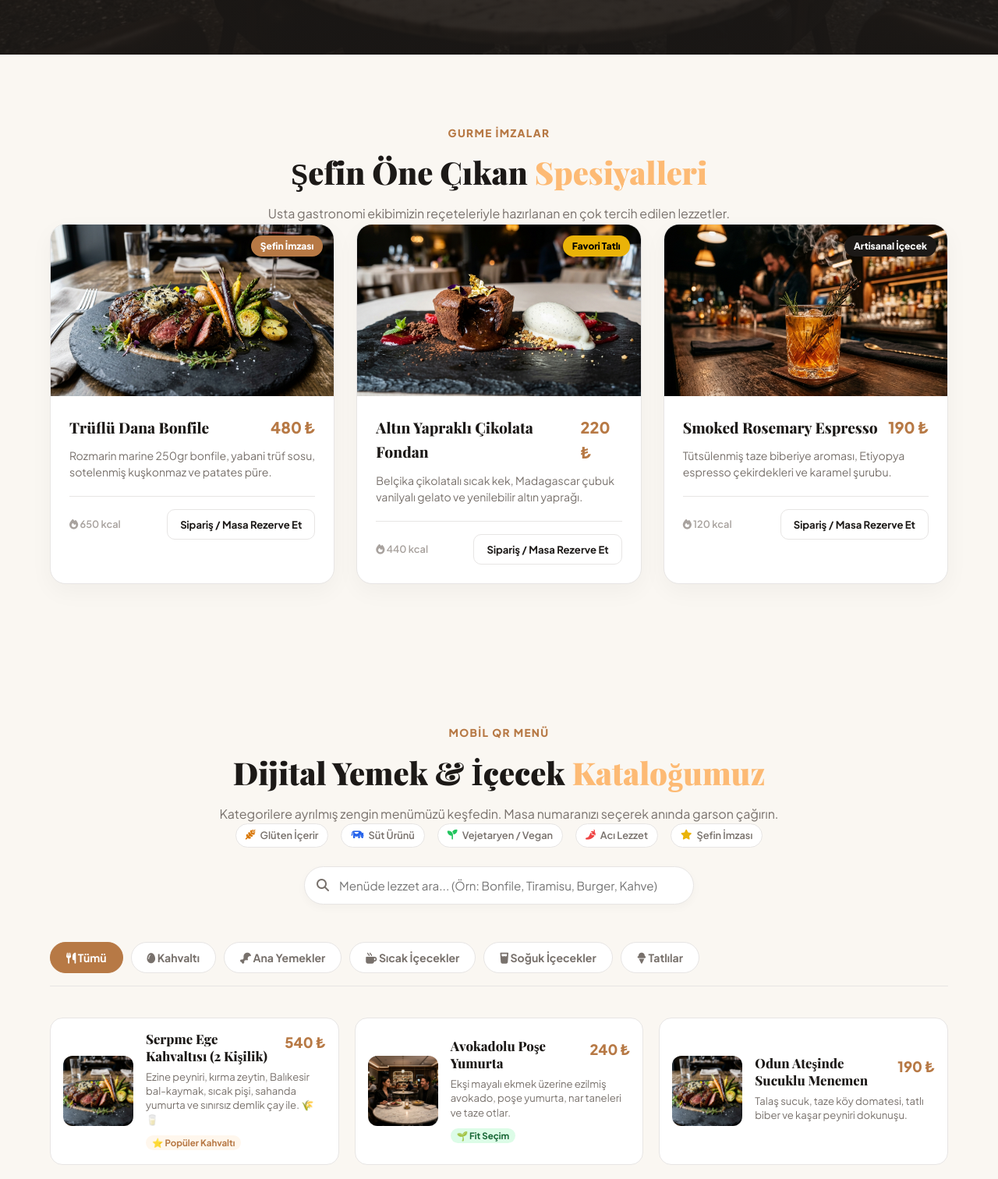
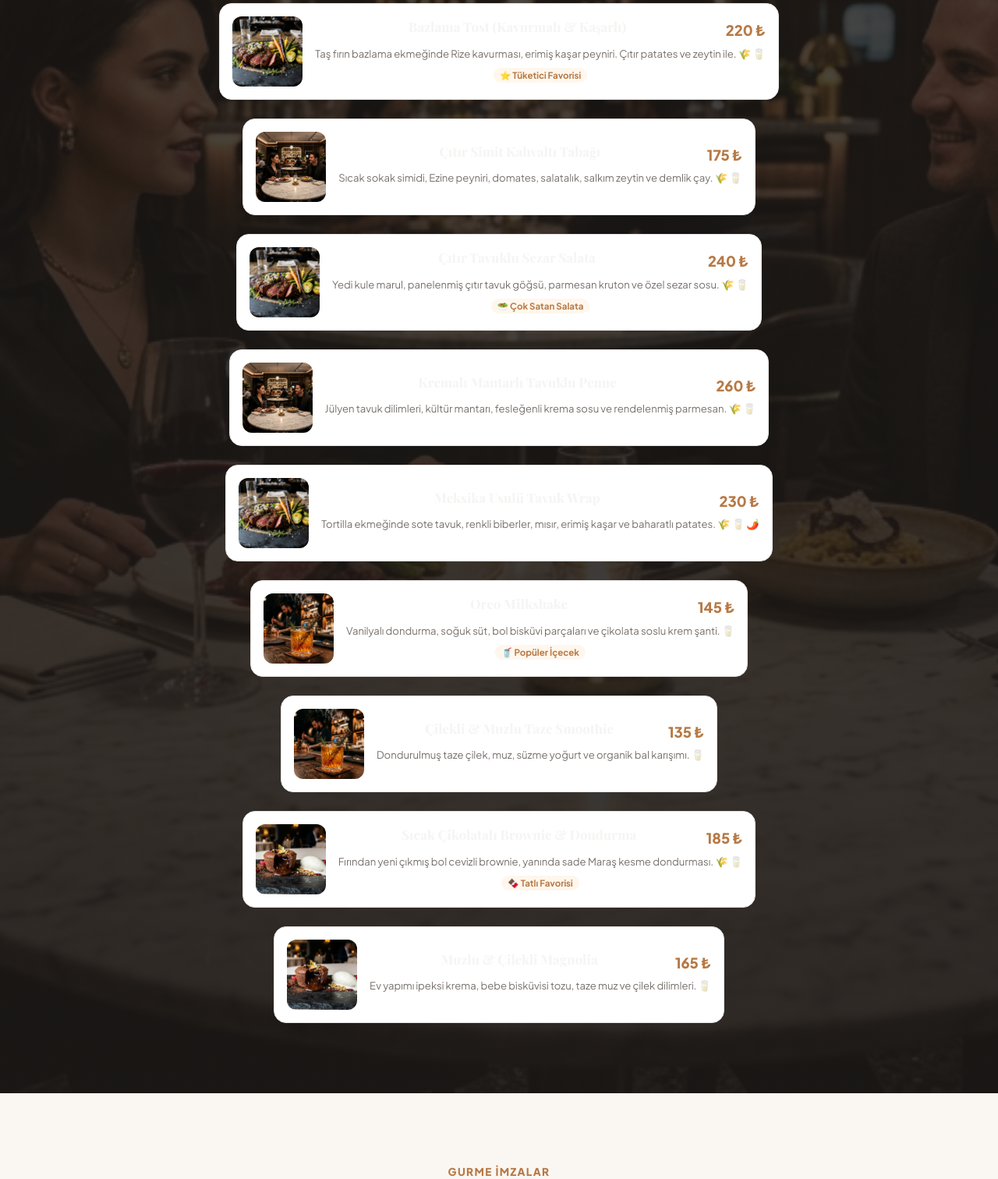
Before and after one commit to novadigital-official/nova-cafe, a plain HTML site: page index.html in a window 1280 px wide. Shown: the part 806-2318 px from the top of the page at 78% size. Drawn offline with nearby package versions, Linux system fonts and the light colour scheme; a web font is replaced by a local one.

Commit message:
feat: expand menu with 10 consumer favorite cafe staples (Bazlama Tost, Sezar Salata, Penne, Wrap, Oreo Milkshake, Brownie, Magnolia)

```diff
--- a/index.html
+++ b/index.html
@@ -68,6 +68,82 @@
                 <div class="q-feat"><i class="fa-solid fa-leaf"></i> %100 Organik & Taze</div>
                 <div class="q-feat"><i class="fa-solid fa-fire-burner"></i> Odun Ateşi Lezzetleri</div>
                 <div class="q-feat"><i class="fa-solid fa-award"></i> 4.9 ★ Misafir Puanı</div>
+
+                <!-- TÜKETİCİ FAVORİLERİ: KAHVALTI & TOST (İlave 4 Ürün) -->
+                <div class="menu-item" data-cat="kahvalti">
+                    <img src="images/dish.jpg" alt="Bazlama Ekmeğinde Kavurmalı Kaşarlı Tost" width="120" height="90" loading="lazy">
+                    <div class="item-info">
+                        <div class="item-head"><h4>Bazlama Tost (Kavurmalı & Kaşarlı)</h4><span class="item-price">220 ₺</span></div>
+                        <p>Taş fırın bazlama ekmeğinde Rize kavurması, erimiş kaşar peyniri. Çıtır patates ve zeytin ile. 🌾 🥛</p>
+                        <span class="tag-fav">⭐ Tüketici Favorisi</span>
+                    </div>
+                </div>
+                <div class="menu-item" data-cat="kahvalti">
+                    <img src="images/hero.jpg" alt="Çıtır Simit Kahvaltı Tabağı" width="120" height="90" loading="lazy">
+                    <div class="item-info">
+                        <div class="item-head"><h4>Çıtır Simit Kahvaltı Tabağı</h4><span class="item-price">175 ₺</span></div>
+                        <p>Sıcak sokak simidi, Ezine peyniri, domates, salatalık, salkım zeytin ve demlik çay. 🌾 🥛</p>
+                    </div>
+                </div>
+
+                <!-- TÜKETİCİ FAVORİLERİ: SALATA & MAKARNA (İlave 4 Ürün) -->
+                <div class="menu-item" data-cat="ana-yemek">
+                    <img src="images/dish.jpg" alt="Çıtır Tavuklu Sezar Salata" width="120" height="90" loading="lazy">
+                    <div class="item-info">
+                        <div class="item-head"><h4>Çıtır Tavuklu Sezar Salata</h4><span class="item-price">240 ₺</span></div>
+                        <p>Yedi kule marul, panelenmiş çıtır tavuk göğsü, parmesan kruton ve özel sezar sosu. 🌾 🥛</p>
+                        <span class="tag-fav">🥗 Çok Satan Salata</span>
+                    </div>
+                </div>
+                <div class="menu-item" data-cat="ana-yemek">
+                    <img src="images/hero.jpg" alt="Kremalı Mantarlı Tavuklu Penne" width="120" height="90" loading="lazy">
+                    <div class="item-info">
+                        <div class="item-head"><h4>Kremalı Mantarlı Tavuklu Penne</h4><span class="item-price">260 ₺</span></div>
+                        <p>Jülyen tavuk dilimleri, kültür mantarı, fesleğenli krema sosu ve rendelenmiş parmesan. 🌾 🥛</p>
+                    </div>
+                </div>
+                <div class="menu-item" data-cat="ana-yemek">
+                    <img src="images/dish.jpg" alt="Meksika Usulü Tavuk Wrap" width="120" height="90" loading="lazy">
+                    <div class="item-info">
+                        <div class="item-head"><h4>Meksika Usulü Tavuk Wrap</h4><span class="item-price">230 ₺</span></div>
+                        <p>Tortilla ekmeğinde sote tavuk, renkli biberler, mısır, erimiş kaşar ve baharatlı patates. 🌾 🥛 🌶️</p>
+                    </div>
+                </div>
+
+                <!-- TÜKETİCİ FAVORİLERİ: SOĞUK İÇECEK & SMOOTHIE (İlave 3 Ürün) -->
+                <div class="menu-item" data-cat="soguk-icecek">
+                    <img src="images/cocktail.jpg" alt="Oreo & Çikolatalı Milkshake" width="120" height="90" loading="lazy">
+                    <div class="item-info">
+                        <div class="item-head"><h4>Oreo Milkshake</h4><span class="item-price">145 ₺</span></div>
+                        <p>Vanilyalı dondurma, soğuk süt, bol bisküvi parçaları ve çikolata soslu krem şanti. 🥛</p>
+                        <span class="tag-fav">🥤 Popüler İçecek</span>
+                    </div>
+                </div>
+                <div class="menu-item" data-cat="soguk-icecek">
+                    <img src="images/cocktail.jpg" alt="Çilekli Taze Smoothie" width="120" height="90" loading="lazy">
+                    <div class="item-info">
+                        <div class="item-head"><h4>Çilekli & Muzlu Taze Smoothie</h4><span class="item-price">135 ₺</span></div>
+                        <p>Dondurulmuş taze çilek, muz, süzme yoğurt ve organik bal karışımı. 🥛</p>
+                    </div>
+                </div>
+
+                <!-- TÜKETİCİ FAVORİLERİ: TATLI & Mutfak (İlave 3 Ürün) -->
+                <div class="menu-item" data-cat="tatli">
+                    <img src="images/dessert.jpg" alt="Sıcak Çikolatalı Brownie" width="120" height="90" loading="lazy">
+                    <div class="item-info">
+                        <div class="item-head"><h4>Sıcak Çikolatalı Brownie & Dondurma</h4><span class="item-price">185 ₺</span></div>
+                        <p>Fırından yeni çıkmış bol cevizli brownie, yanında sade Maraş kesme dondurması. 🌾 🥛</p>
+                        <span class="tag-fav">🍫 Tatlı Favorisi</span>
+                    </div>
+                </div>
+                <div class="menu-item" data-cat="tatli">
+                    <img src="images/dessert.jpg" alt="Muzlu Çilekli Magnolia" width="120" height="90" loading="lazy">
+                    <div class="item-info">
+                        <div class="item-head"><h4>Muzlu & Çilekli Magnolia</h4><span class="item-price">165 ₺</span></div>
+                        <p>Ev yapımı ipeksi krema, bebe bisküvisi tozu, taze muz ve çilek dilimleri. 🥛</p>
+                    </div>
+                </div>
+
             </div>
         </div>
     </section>
```
